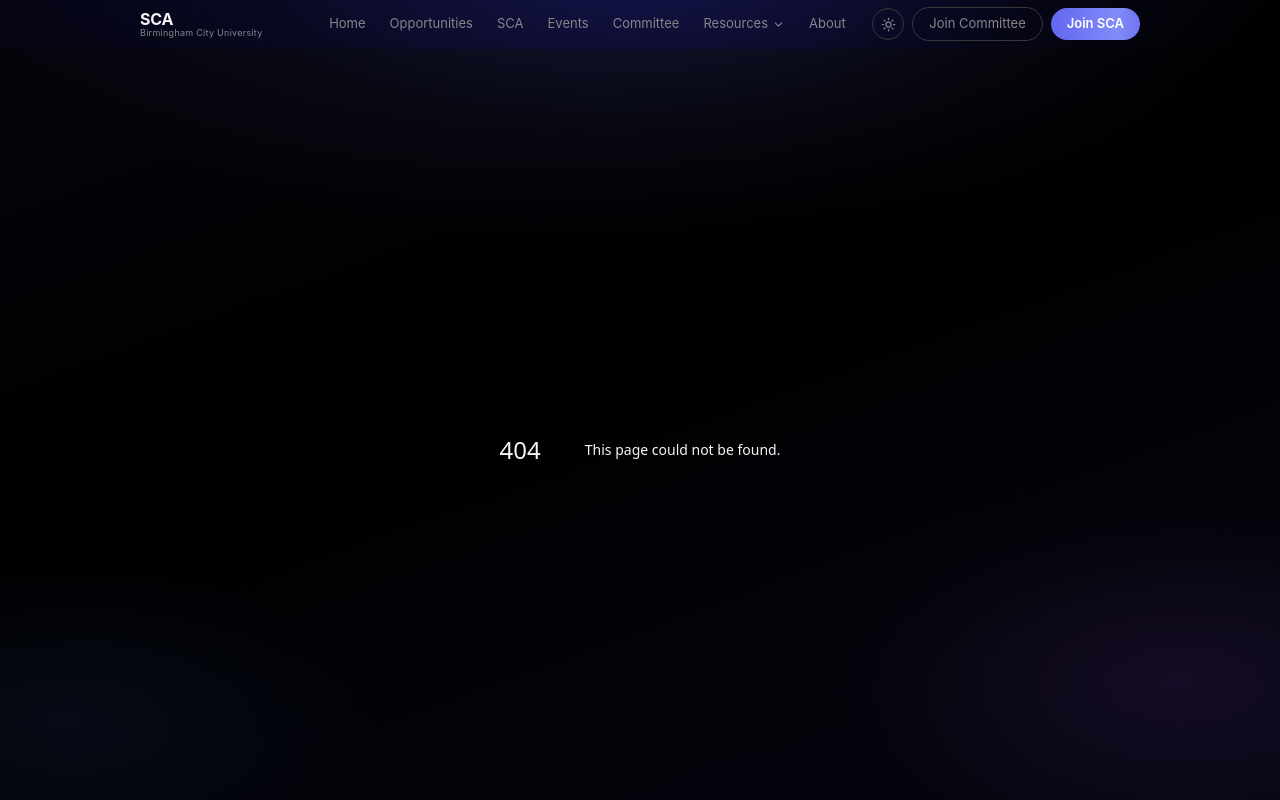
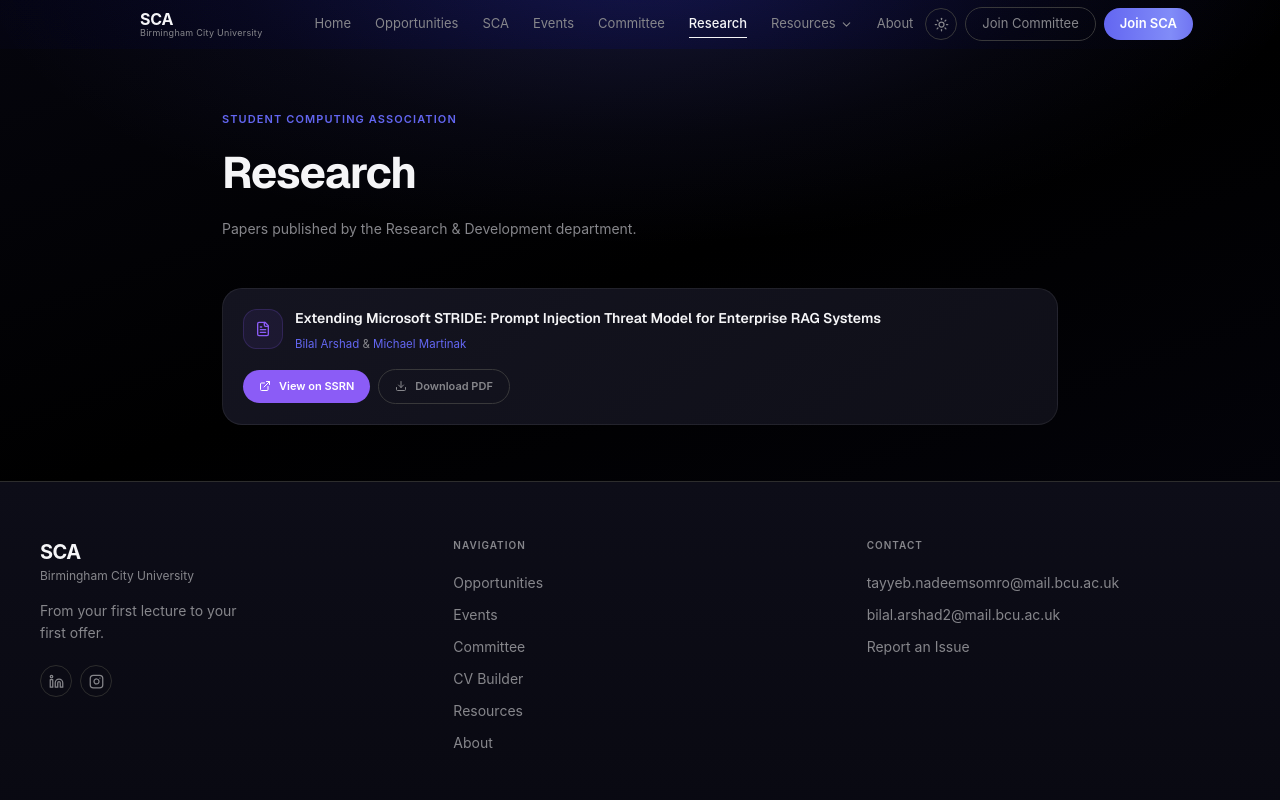
Before and after one commit to uffbilxl/sca, a Next.js app: page /research in a window 1280 px wide. Before the commit this address had no page. Shown: the top 800 px of the page. Built offline with nearby package versions, Linux system fonts and the light colour scheme.

Commit message:
Add Research page listing department papers
Lists papers published by the Research & Development department,
starting with the STRIDE/prompt injection paper by Bilal Arshad and
Michael Martinak, linking to SSRN and a downloadable PDF.

```diff
--- /dev/null
+++ b/src/app/research/page.tsx
@@ -0,0 +1,111 @@
+import Link from 'next/link'
+import { ExternalLink, Download, FileText } from 'lucide-react'
+
+interface Author {
+  name: string
+  linkedin: string
+}
+
+interface Paper {
+  title: string
+  authors: Author[]
+  ssrnUrl: string
+  pdfUrl: string
+}
+
+const PAPERS: Paper[] = [
+  {
+    title: 'Extending Microsoft STRIDE: Prompt Injection Threat Model for Enterprise RAG Systems',
+    authors: [
+      { name: 'Bilal Arshad', linkedin: 'https://www.linkedin.com/in/bilal-arshad-4a07812b4/' },
+      { name: 'Michael Martinak', linkedin: 'https://www.linkedin.com/in/profile-mmartinak/' },
+    ],
+    ssrnUrl: 'https://papers.ssrn.com/sol3/papers.cfm?abstract_id=7156478',
+    pdfUrl: '/ssrn-7156478.pdf',
+  },
+]
+
+export default function ResearchPage() {
+  return (
+    <div className="max-w-[900px] mx-auto px-5 sm:px-8 py-10 sm:py-14" style={{ position: 'relative', zIndex: 1 }}>
+
+      {/* Header */}
+      <div className="mb-12">
+        <span className="eyebrow mb-3">Student Computing Association</span>
+        <h1
+          className="text-[clamp(1.75rem,5vw,2.75rem)] font-bold tracking-tight text-[var(--color-text)] mb-3"
+          style={{ fontFamily: 'var(--font-geist-sans)' }}
+        >
+          Research
+        </h1>
+        <p className="text-sm text-[var(--color-muted)] max-w-lg leading-relaxed">
+          Papers published by the Research &amp; Development department.
+        </p>
+      </div>
+
+      {/* Papers */}
+      <div className="flex flex-col gap-4">
+        {PAPERS.map(paper => (
+          <div
+            key={paper.ssrnUrl}
+            className="flex flex-col gap-4 p-5 rounded-2xl border transition-all duration-200 hover:border-[rgba(var(--hairline-rgb),0.14)]"
+            style={{ background: 'var(--card-gradient)', borderColor: 'rgba(var(--hairline-rgb),0.07)' }}
+          >
+            <div className="flex items-start gap-3">
+              <div
+                className="w-10 h-10 rounded-xl flex items-center justify-center flex-shrink-0"
+                style={{ background: '#8b5cf615', color: '#8b5cf6', border: '1px solid #8b5cf630' }}
+              >
+                <FileText size={16} aria-hidden="true" />
+              </div>
+              <div className="flex-1 min-w-0">
+                <p
+                  className="text-[14px] font-semibold text-[var(--color-text)] leading-snug mb-1.5"
+                  style={{ fontFamily: 'var(--font-geist-sans)' }}
+                >
+                  {paper.title}
+                </p>
+                <p className="text-[11.5px] text-[var(--color-muted)] leading-relaxed">
+                  {paper.authors.map((author, i) => (
+                    <span key={author.name}>
+                      <Link
+                        href={author.linkedin}
+                        target="_blank"
+                        rel="noopener noreferrer"
+                        className="text-[var(--color-accent)] hover:underline focus-ring rounded"
+                      >
+                        {author.name}
+                      </Link>
+                      {i < paper.authors.length - 1 && ' & '}
+                    </span>
+                  ))}
+                </p>
+              </div>
+            </div>
+
+            <div className="flex items-center gap-2 flex-wrap">
+              <Link
+                href={paper.ssrnUrl}
+                target="_blank"
+                rel="noopener noreferrer"
+                className="inline-flex items-center gap-2 px-4 py-2 rounded-full text-[11px] font-semibold text-white w-fit transition-opacity hover:opacity-85 focus-ring"
+                style={{ background: '#8b5cf6' }}
+              >
+                <ExternalLink size={12} aria-hidden="true" />
+                View on SSRN
+              </Link>
+              <a
+                href={paper.pdfUrl}
+                download
+                className="inline-flex items-center gap-2 px-4 py-2 rounded-full text-[11px] font-semibold w-fit transition-colors border border-[var(--color-border)] text-[var(--color-muted)] hover:text-[var(--color-text)] hover:border-[var(--b2)] focus-ring"
+              >
+                <Download size={12} aria-hidden="true" />
+                Download PDF
+              </a>
+            </div>
+          </div>
+        ))}
+      </div>
+    </div>
+  )
+}
--- a/src/components/layout/Navbar.tsx
+++ b/src/components/layout/Navbar.tsx
@@ -13,6 +13,7 @@ const navLinks = [
   { href: '/sca-opportunities', label: 'SCA' },
   { href: '/events',          label: 'Events' },
   { href: '/committee',       label: 'Committee' },
+  { href: '/research',        label: 'Research' },
 ]
 const navLinksAfterResources = [
   { href: '/about',           label: 'About' },
```
Also changed, not shown: 1 other file (tests, documents, lock files or other folders).
